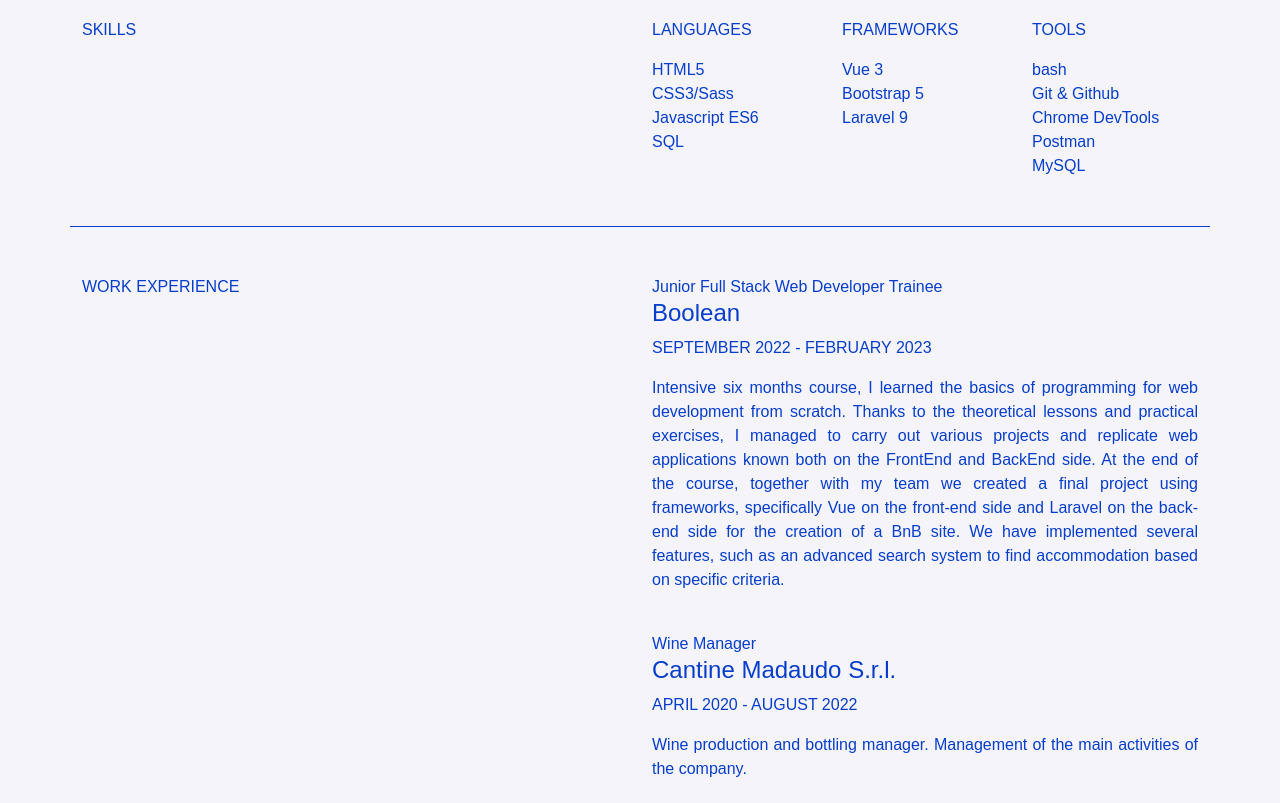
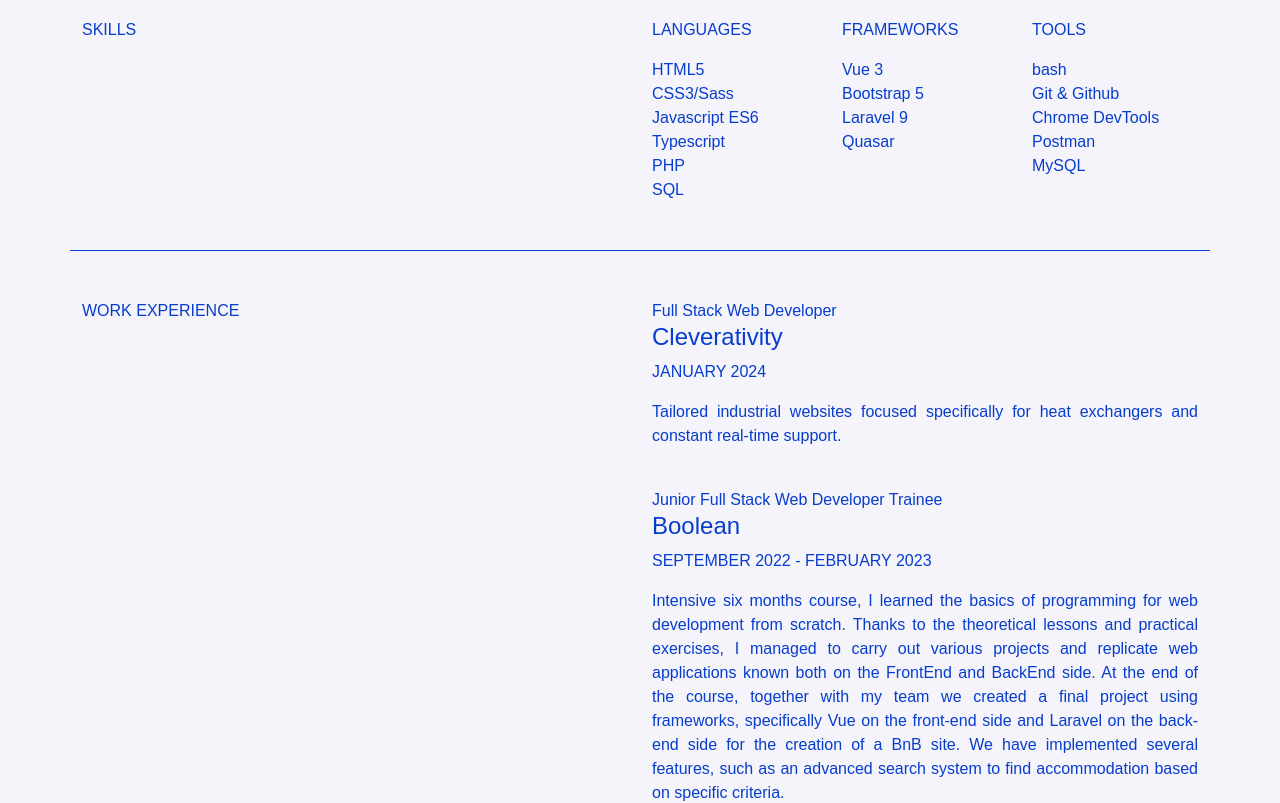
Before and after one commit to lawrencedulian/my-portfolio, a Vue app: page /about in a window 1280 px wide. Shown: the part 780-1583 px from the top of the page. Built offline with nearby package versions, Linux system fonts and the light colour scheme.

Commit message:
update cvs

```diff
--- a/src/pages/AboutPage.vue
+++ b/src/pages/AboutPage.vue
@@ -15,6 +15,8 @@ export default {
                 "HTML5",
                 "CSS3/Sass",
                 "Javascript ES6",
+                "Typescript",
+                "PHP",
                 "SQL",
             ],
 
@@ -22,7 +24,8 @@ export default {
             frameworks: [
                 "Vue 3",
                 "Bootstrap 5",
-                "Laravel 9"
+                "Laravel 9",
+                "Quasar"
             ],
 
             // TOOLS
@@ -57,7 +60,8 @@ export default {
             </div>
             <div class="text col-lg-6 col-md-12 d-flex flex-column justify-content-end">
                 <p class="description text-justify">
-                    Hello, I'm Lawrence, a junior full-stack web developer based in sunny Messina, Sicily, where it feels
+                    Hello, I'm Lawrence, a junior full-stack web developer based in sunny Messina, Sicily, where it
+                    feels
                     like summer all year round. I'm deeply passionate about technology and have a relentless drive to
                     enhance my skills and embrace new technologies.
 
@@ -69,7 +73,8 @@ export default {
                     knowledge. Whether it's collaborating on projects, or finding internships, I'm open to
                     exciting opportunities in the tech and design space.
 
-                    When I'm not immersed in code and design, you'll find me hitting the streets on my bicycle, enjoying the
+                    When I'm not immersed in code and design, you'll find me hitting the streets on my bicycle, enjoying
+                    the
                     beautiful strait of Messina, or on the hunt for the next netflix series to binge.
 
                     I'm excited about the journey ahead, eager to learn, and ready to contribute to the tech and design
--- a/src/pages/Homepage.vue
+++ b/src/pages/Homepage.vue
@@ -30,7 +30,7 @@ export default {
         <div class="home p-4">
             <h3 class="subtitle mb-2">Hello! 👋 I am,</h3>
             <img class="title ps-3 pe-3" :src="currentImageUrl" alt="Name" />
-            <h3 class="subtitle mt-2 text-end">- front end web developer</h3>
+            <h3 class="subtitle mt-2 text-end">- full stack web developer</h3>
         </div>
         <!-- /HOME -->
     </div>
--- a/src/store.js
+++ b/src/store.js
@@ -20,6 +20,12 @@ export const store = reactive({
 
     // EXPERIENCE
     experience: [
+        {
+            title: 'Full Stack Web Developer',
+            company: 'Cleverativity',
+            period: 'JANUARY 2024',
+            description: 'Tailored industrial websites focused specifically for heat exchangers and constant real-time support.'
+        },
         {
             title: 'Junior Full Stack Web Developer Trainee',
             company: 'Boolean',
```
Also changed, not shown: 2 other files (tests, documents, lock files or other folders).
